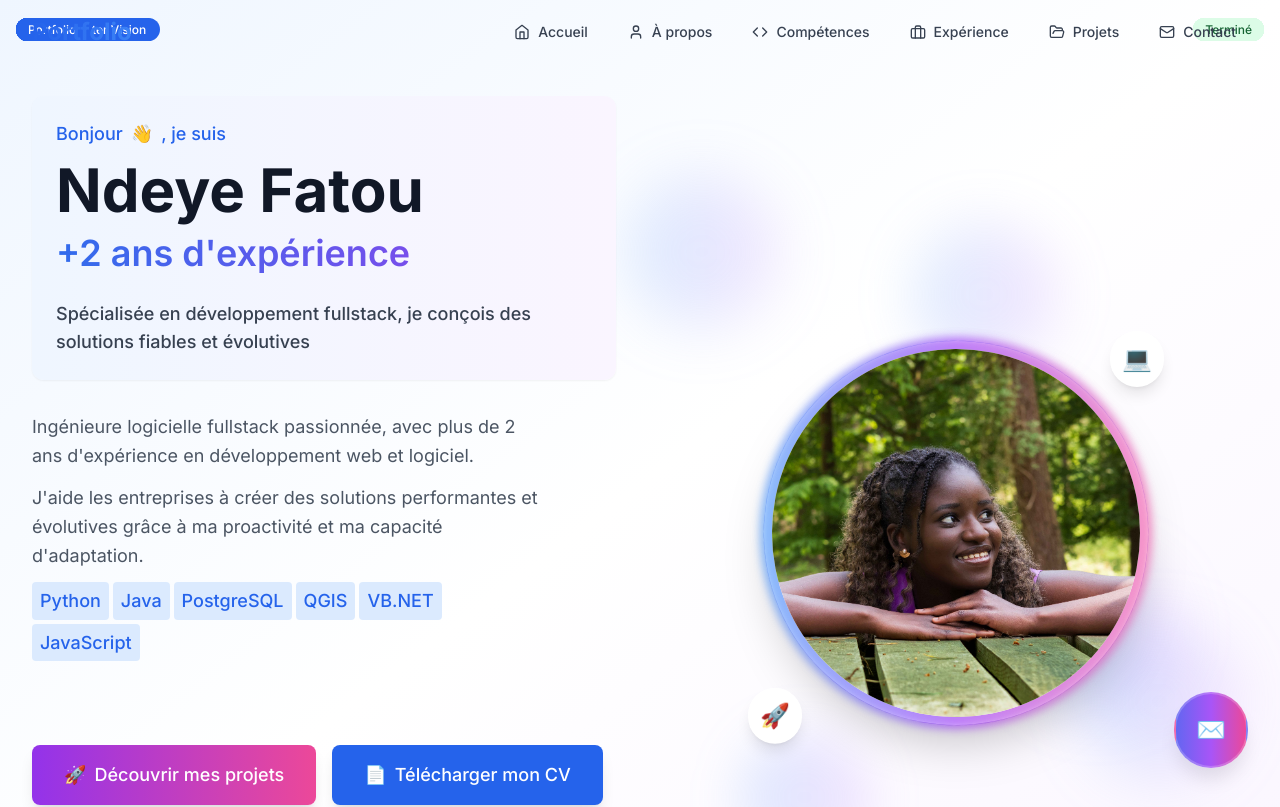
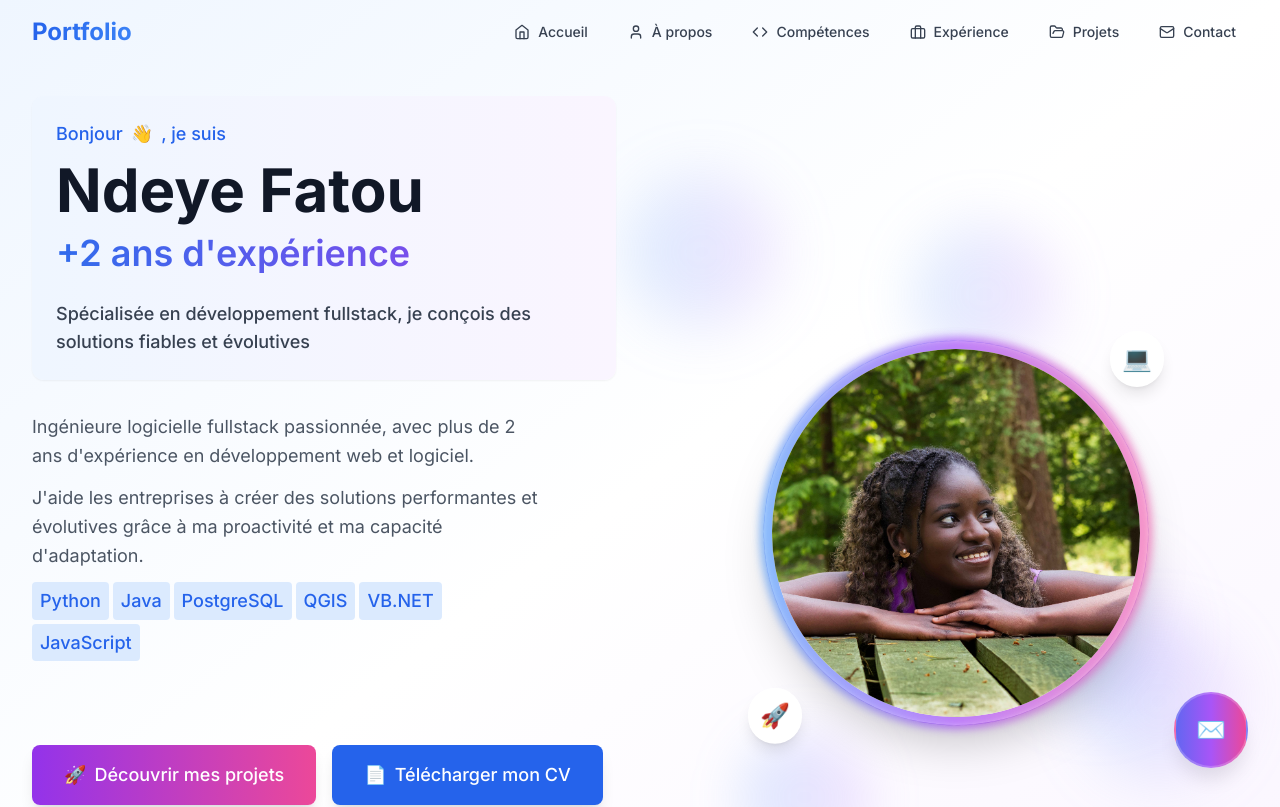
Before and after one commit to NdeyeFa9928/portfolio, a Next.js app: page / in a window 1280 px wide. Shown: the top 807 px of the page. Built offline with nearby package versions, Linux system fonts and the light colour scheme.

Commit message:
fix(ui) : deletion of unused buttons

```diff
--- a/src/app/layout.tsx
+++ b/src/app/layout.tsx
@@ -34,7 +34,7 @@
 }) {
   return (
     <html lang="fr" className="scroll-smooth">
-      <body className={`${inter.className} antialiased`}>
+      <body className={`${inter.className} antialiased bg-white dark:bg-gray-900 text-gray-900 dark:text-white transition-colors duration-300`}>
         <div className="min-h-screen flex flex-col">
           <Header />
           <main className="flex-grow">
--- a/src/components/sections/ProjectsSection.tsx
+++ b/src/components/sections/ProjectsSection.tsx
@@ -270,24 +270,6 @@
               alt={project.title}
             />
 
-            {/* Status Badge */}
-            <div className="absolute top-4 right-4 z-10">
-              <span className={`px-3 py-1 rounded-full text-xs font-medium ${
-                project.status === 'Terminé'
-                  ? 'bg-green-100 text-green-800 dark:bg-green-900 dark:text-green-200'
-                  : 'bg-yellow-100 text-yellow-800 dark:bg-yellow-900 dark:text-yellow-200'
-              }`}>
-                {project.status}
-              </span>
-            </div>
-
-            {/* Category Badge */}
-            <div className="absolute top-4 left-4 z-10">
-              <span className="px-3 py-1 bg-primary-600 text-white rounded-full text-xs font-medium">
-                {project.category}
-              </span>
-            </div>
-
             {/* Project Content */}
             <div className="p-8">
               <h3 className="text-2xl font-bold text-gray-900 dark:text-white mb-4">
```
